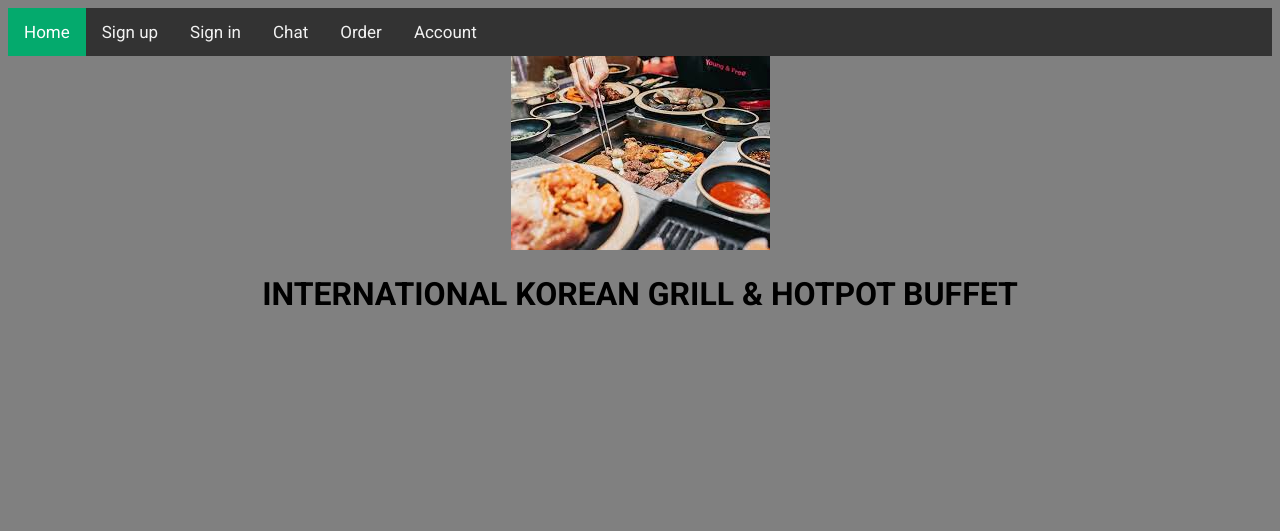
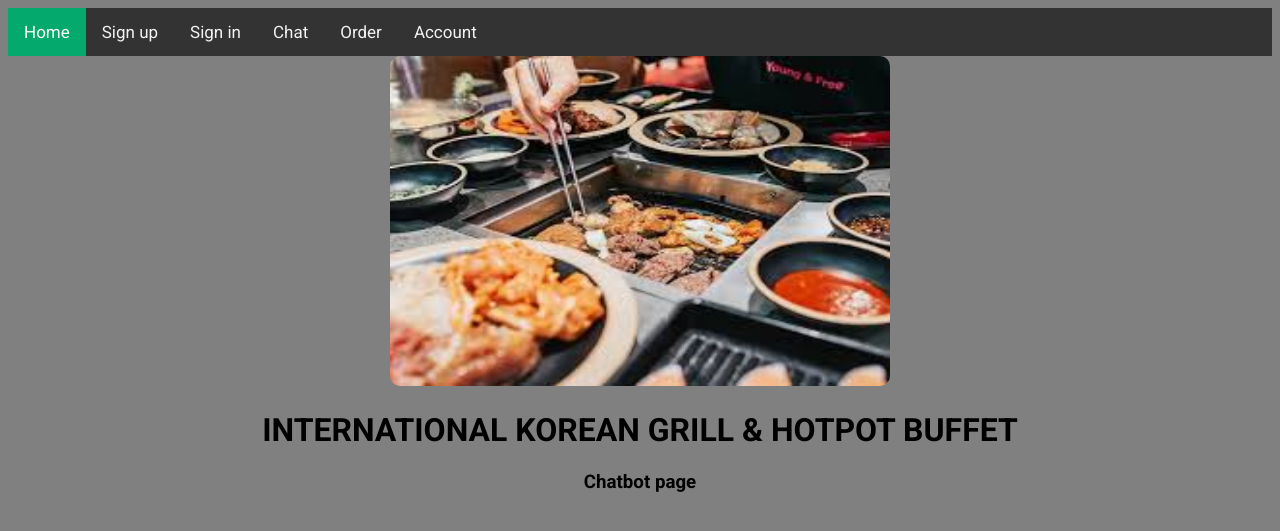
Before and after one commit to warm-milk-foam/seoul_garden, a Flask app: page / in a window 1280 px wide. Shown: the top 531 px of the page. Run offline with Flask 3, Linux system fonts and the light colour scheme.

Commit message:
styled up home page and sign up page

```diff
--- a/Code/templates/index.html
+++ b/Code/templates/index.html
@@ -10,6 +10,13 @@
          font-family: 'Roboto', sans-serif;
          text-align: center;
          background-color: #808080;
+         }
+         .image{
+            background-size: cover;
+            background-position: center;
+            width:500px;
+            height:330px;
+            border-radius: 10px;
          }
          form {
             padding-left: 30px;
@@ -48,7 +55,8 @@
          <a href="/order">Order</a>
          <a href="/account">Account</a>
       </div>
-      <img src="/templates/images.jpg">
+      <img class="image" src="/static/barb.jpg">
       <h1 class>INTERNATIONAL KOREAN GRILL & HOTPOT BUFFET</h1>
+      <h3>Chatbot page</h3>
    </body>
 </html>
--- a/Code/templates/signup.html
+++ b/Code/templates/signup.html
@@ -11,7 +11,10 @@
          background-color: #808080;
          }
          form {
-            padding-left: 30px;
+            padding: 30px;
+            background-color: #f6d484;
+
+            border-radius: 20px;
          }
          .topnav {
          background-color: #333;
```
Also changed, not shown: Code/static/barb.jpg (renamed from Code/templates/images.jpg).
